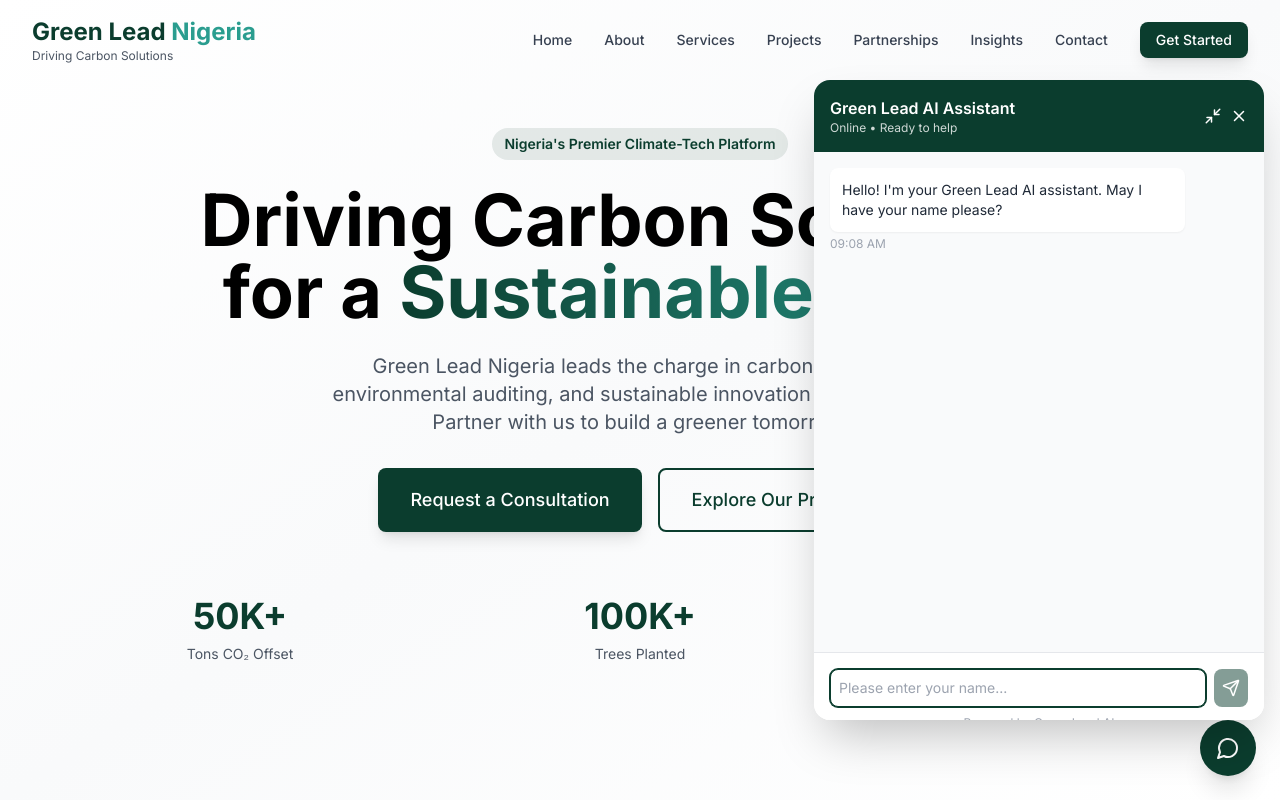
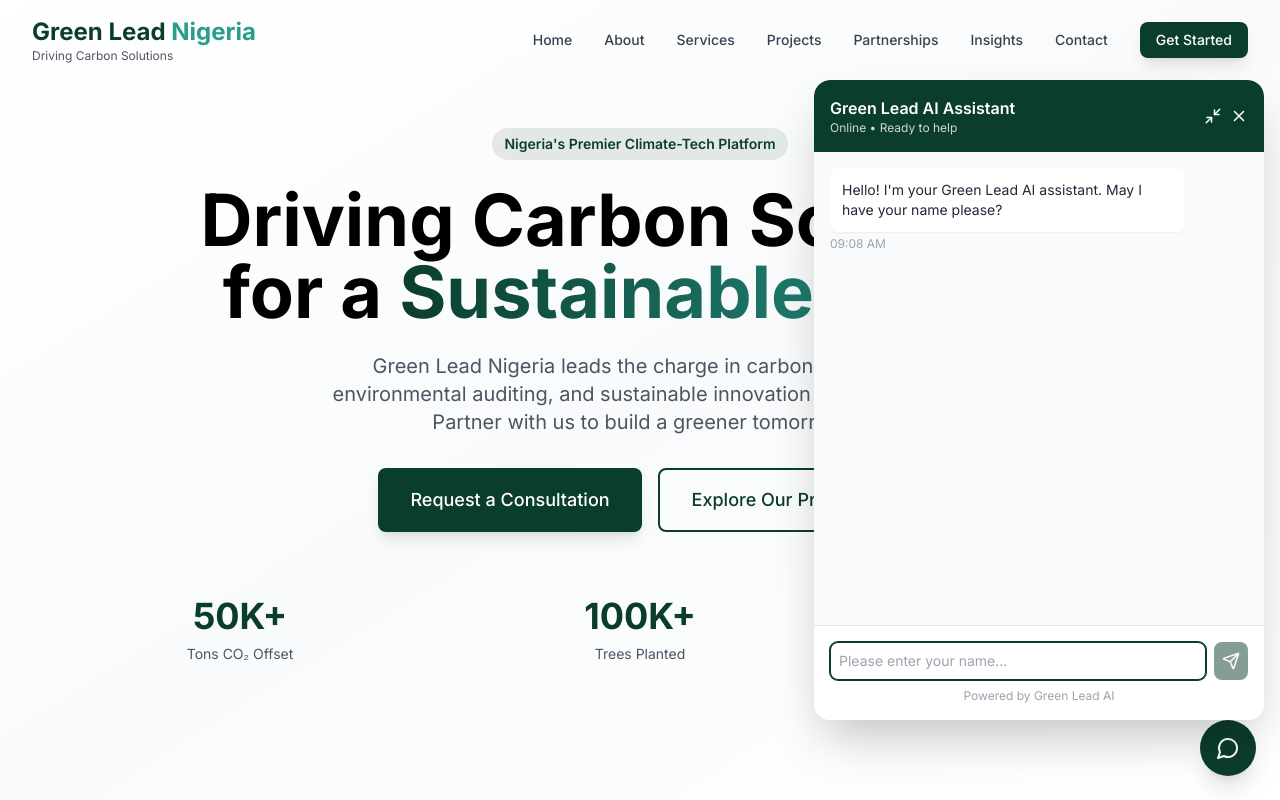
Before and after one commit to yildumd/green-lead-nigeria, a Next.js app: page / in a window 1280 px wide. Both pictures are taken after a click on the button 1228 px from the left and 748 px from the top of the page. Shown: the top 800 px of the page. Built offline with nearby package versions, Linux system fonts and the light colour scheme.

Commit message:
Fix chatbot positioning: desktop bottom placement for full visibility

```diff
--- a/components/ui/Chatbot.tsx
+++ b/components/ui/Chatbot.tsx
@@ -120,7 +120,9 @@ export default function Chatbot() {
 
   useEffect(() => {
     if (isOpen && !isMinimized) {
-      inputRef.current?.focus()
+      setTimeout(() => {
+        inputRef.current?.focus()
+      }, 100)
     }
   }, [isOpen, isMinimized])
 
@@ -242,6 +244,10 @@ export default function Chatbot() {
     setTimeout(() => handleSend(), 100)
   }
 
+  const toggleMinimize = () => {
+    setIsMinimized(!isMinimized)
+  }
+
   return (
     <>
       {/* Chat Button */}
@@ -263,15 +269,19 @@ export default function Chatbot() {
             animate={{ opacity: 1, y: 0, scale: 1 }}
             exit={{ opacity: 0, y: 100, scale: 0.9 }}
             transition={{ type: 'spring', damping: 25 }}
-            className="fixed z-50 bg-white shadow-2xl rounded-2xl overflow-hidden w-[90vw] sm:w-[450px] max-w-[450px]"
+            className="fixed z-50 bg-white shadow-2xl rounded-2xl overflow-hidden"
             style={{
               bottom: '80px',
               right: '16px',
+              width: 'min(90vw, 450px)',
+              maxWidth: '450px',
               maxHeight: '80vh',
+              display: 'flex',
+              flexDirection: 'column',
             }}
           >
-            {/* Header */}
-            <div className="flex items-center justify-between bg-primary p-3 sm:p-4">
+            {/* Header - Always visible */}
+            <div className="flex items-center justify-between bg-primary p-3 sm:p-4 rounded-t-2xl flex-shrink-0">
               <div>
                 <h3 className="font-semibold text-white text-sm sm:text-base">
                   Green Lead AI Assistant
@@ -281,24 +291,27 @@ export default function Chatbot() {
               </div>
               <div className="flex gap-2">
                 <button
-                  onClick={() => setIsMinimized(!isMinimized)}
+                  onClick={toggleMinimize}
                   className="text-white hover:text-gray-200 transition-colors"
+                  aria-label={isMinimized ? "Expand" : "Minimize"}
                 >
                   {isMinimized ? <Maximize2 size={18} /> : <Minimize2 size={18} />}
                 </button>
                 <button
                   onClick={() => setIsOpen(false)}
                   className="text-white hover:text-gray-200 transition-colors"
+                  aria-label="Close"
                 >
                   <X size={18} />
                 </button>
               </div>
             </div>
 
+            {/* Content - Only show when not minimized */}
             {!isMinimized && (
               <>
                 {/* Messages */}
-                <div className="h-[60vh] sm:h-[500px] overflow-y-auto p-3 sm:p-4 bg-gray-50">
+                <div className="overflow-y-auto p-3 sm:p-4 bg-gray-50" style={{ height: 'min(60vh, 500px)' }}>
                   {messages.map((msg, idx) => (
                     <div key={idx} className={`mb-4 flex ${msg.isUser ? 'justify-end' : 'justify-start'}`}>
                       <div className={`max-w-[85%] ${msg.isUser ? 'text-right' : 'text-left'}`}>
@@ -345,7 +358,7 @@ export default function Chatbot() {
                 </div>
 
                 {/* Input */}
-                <div className="border-t p-3 sm:p-4 bg-white">
+                <div className="border-t p-3 sm:p-4 bg-white flex-shrink-0">
                   <div className="flex gap-2">
                     <input
                       ref={inputRef}
```
